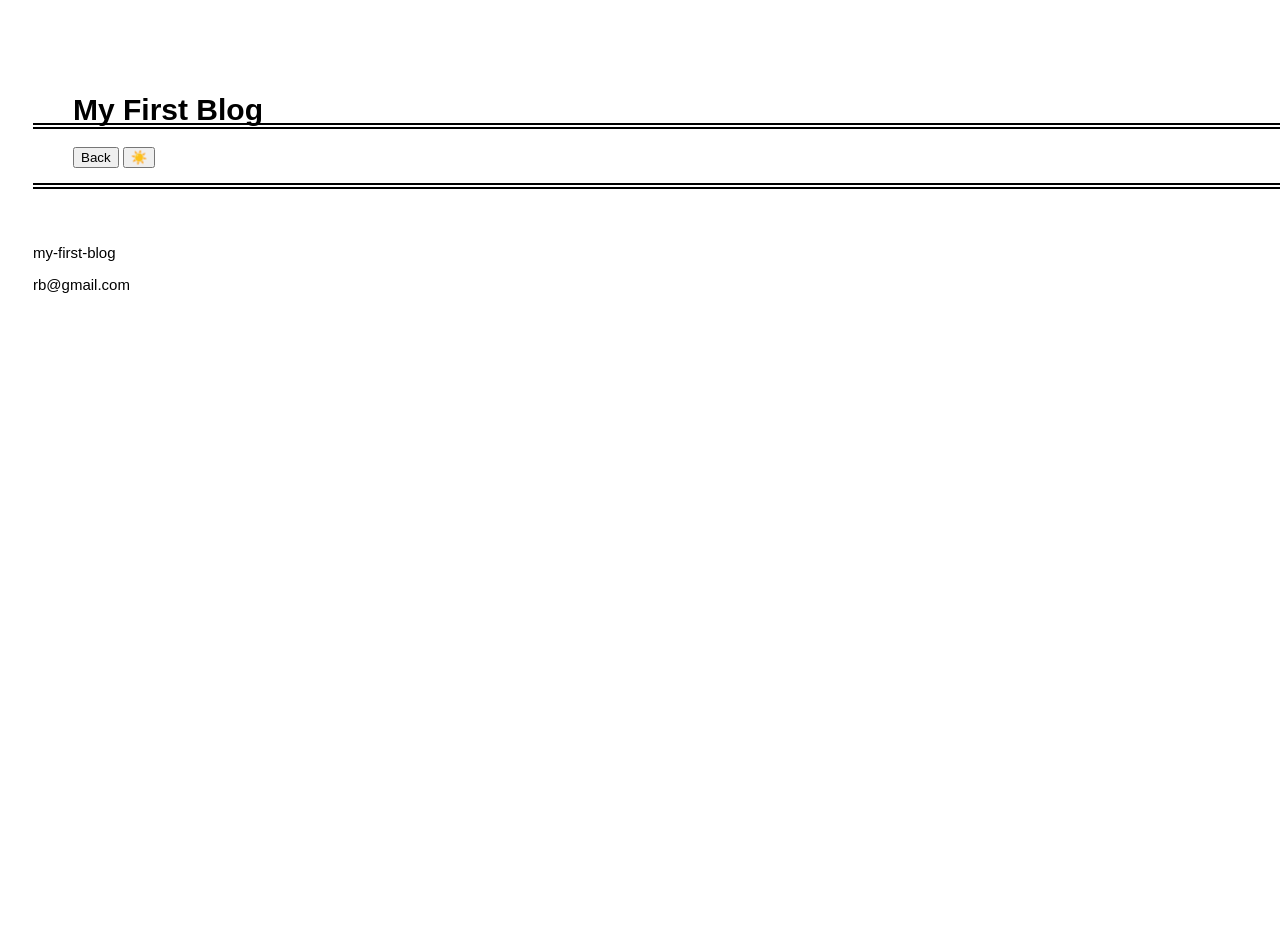
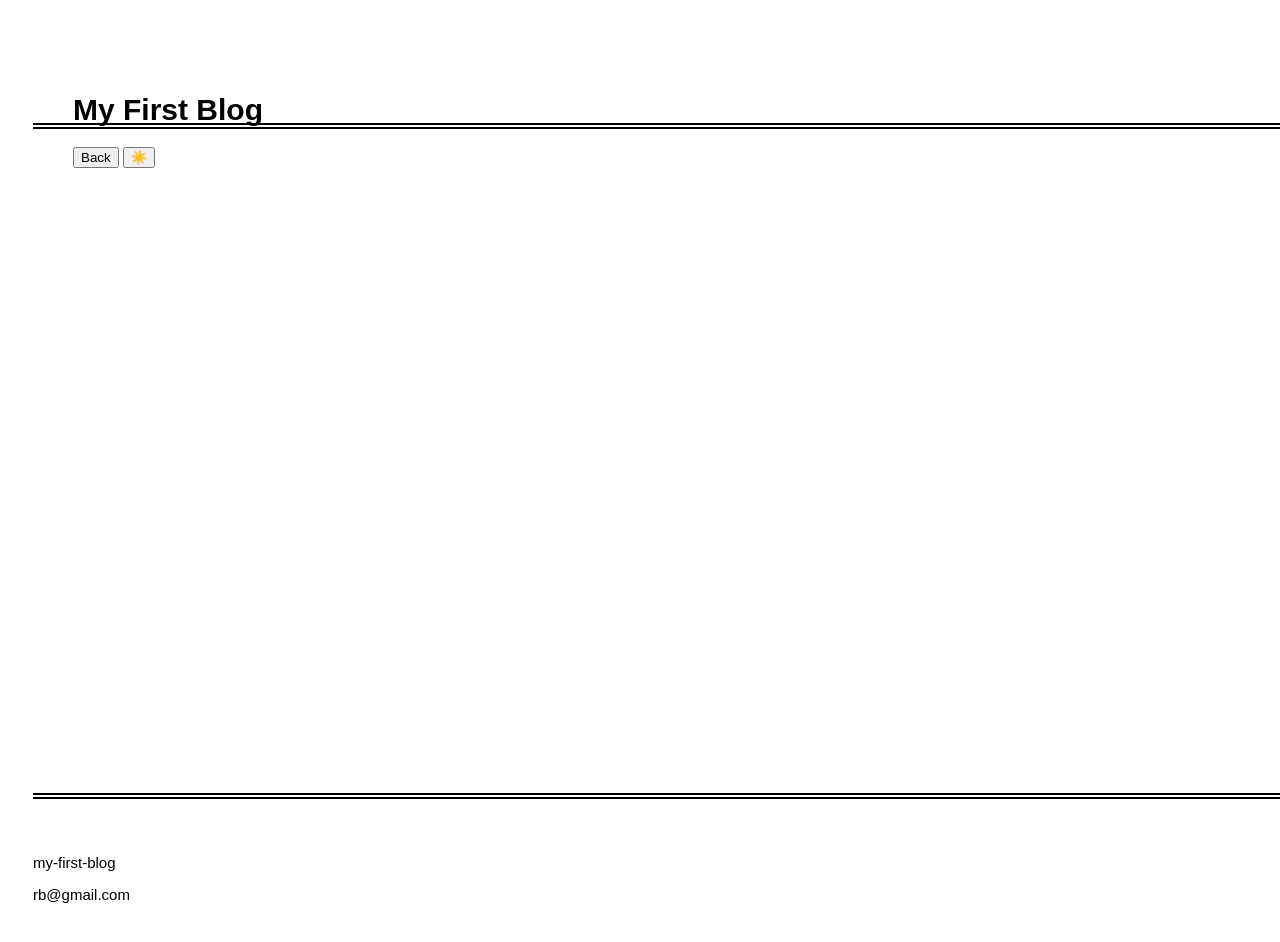
Before and after one commit to RasXBer/blogform, a plain HTML site: page blog.html in a window 1280 px wide. Shown: the top 942 px of the page. Before the commit the page ends 800 px from the top, so only its background shows below. Drawn offline with Linux system fonts and the light colour scheme.

Commit message:
changes in blog css

```diff
--- a/assets/css/blog.css
+++ b/assets/css/blog.css
@@ -31,13 +31,14 @@ footer {
     width: 100%;
     margin: 0;
     padding-left: 0%;
-  }
+}
 
 .container {
     margin: 50px auto;
     width: 100%;
     text-align: left;
     flex-wrap: wrap;
+    min-height: calc(80vh - 80px);
     /* border-color: black;
     border: 1px solid #110f0f;  */
 }
```
